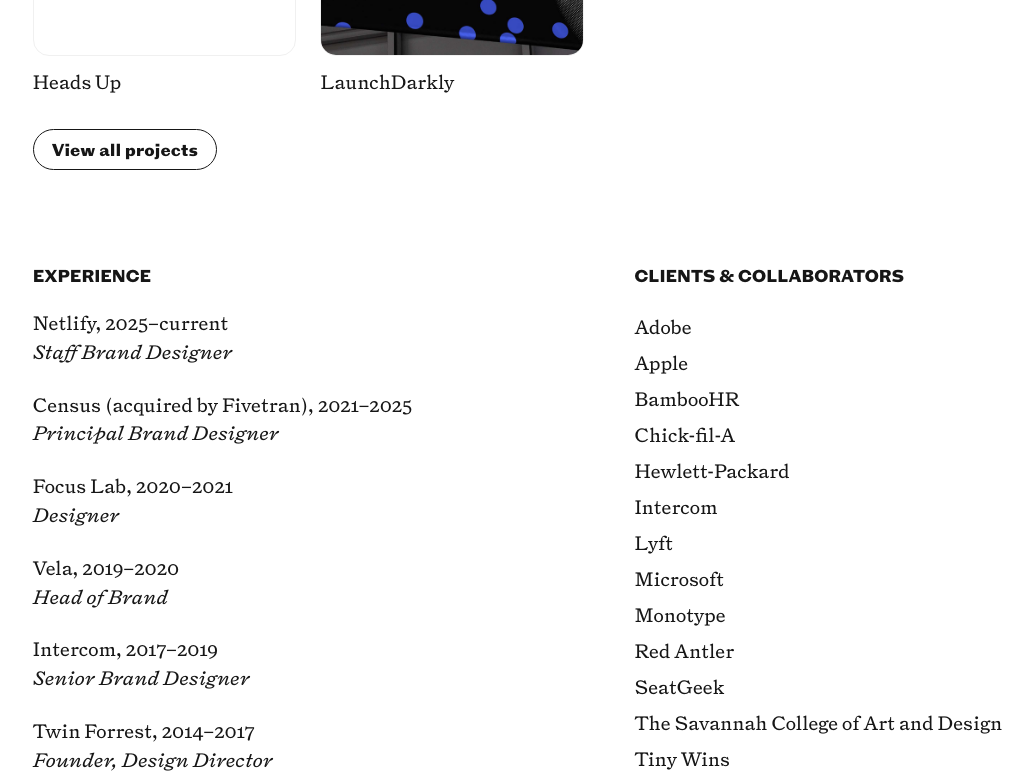
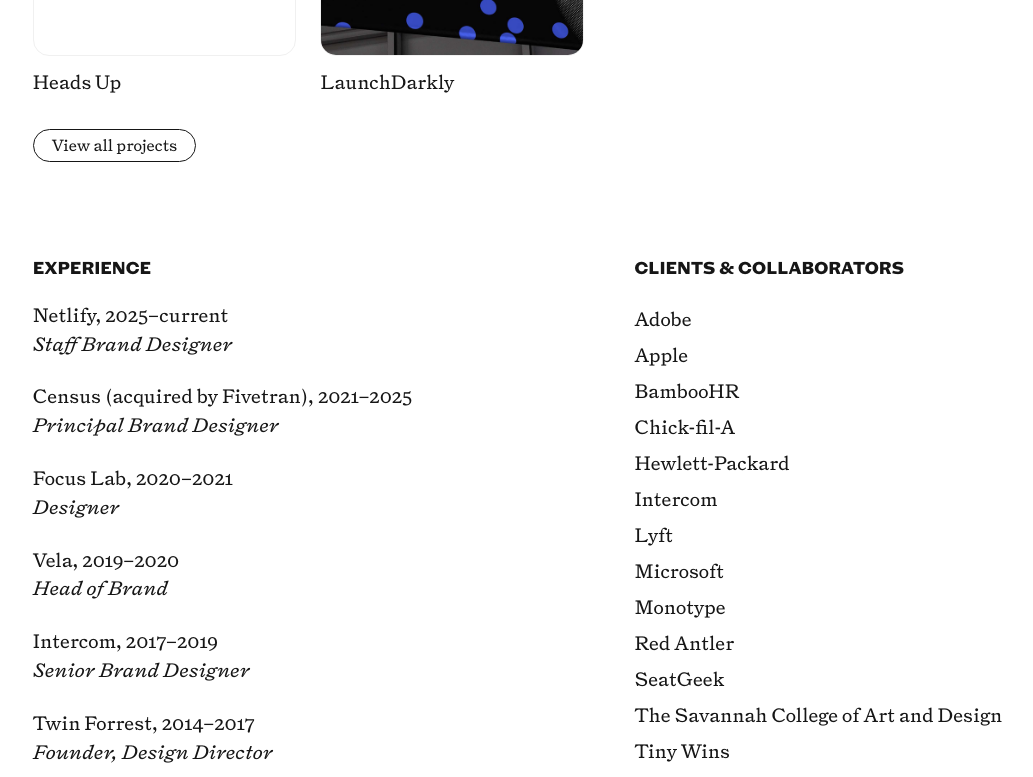
Before and after one commit to mattyow/matt-yow-site, a Next.js app: page / in a window 1280 px wide. Shown: the part 1180-1957 px from the top of the page, without its empty margins (44-1077 px from the left). Built offline with nearby package versions, Linux system fonts and the light colour scheme.

Commit message:
pill updates

```diff
--- a/app/page.module.css
+++ b/app/page.module.css
@@ -52,17 +52,22 @@
 .viewAllPill {
   display: inline-flex;
   align-items: center;
-  padding: 10px 18px;
+  padding: 8px 18px;
   border: 1px solid var(--ink);
   border-radius: 999px;
-  text-decoration: none;
-  font-family: "Triptych Grotesque", sans-serif;
+  font-family: "Triptych Roman", Georgia, serif;
   font-weight: 400;
-  font-size: 16px;
-  line-height: 120%;
+  font-size: 15px;
+  line-height: 1;
   color: var(--ink);
   background: transparent;
+  text-decoration: none;
   transition: background 0.15s ease;
+  font-variant-numeric: oldstyle-nums;
+  cursor: pointer;
+  appearance: none;
+  -webkit-appearance: none;
+  margin: 0;
 }
 .viewAllPill:hover {
   background: var(--soft);
--- a/components/AvailabilityCTA.tsx
+++ b/components/AvailabilityCTA.tsx
@@ -8,7 +8,7 @@
       <span className={styles.text}>
         I am available for contract work — or say hello!
       </span>
-      <CopyEmailPill defaultLabel="Email me" className={styles.pill} />
+      <CopyEmailPill defaultLabel="Contact" className={styles.pill} />
     </div>
   );
 }
--- a/components/TopNav.module.css
+++ b/components/TopNav.module.css
@@ -11,8 +11,6 @@
   font-weight: 500;
   font-size: 22px;
   line-height: 120%;
-  letter-spacing: 0;
-  font-feature-settings: "ss02";
   color: var(--ink);
   text-decoration: none;
 }
```
